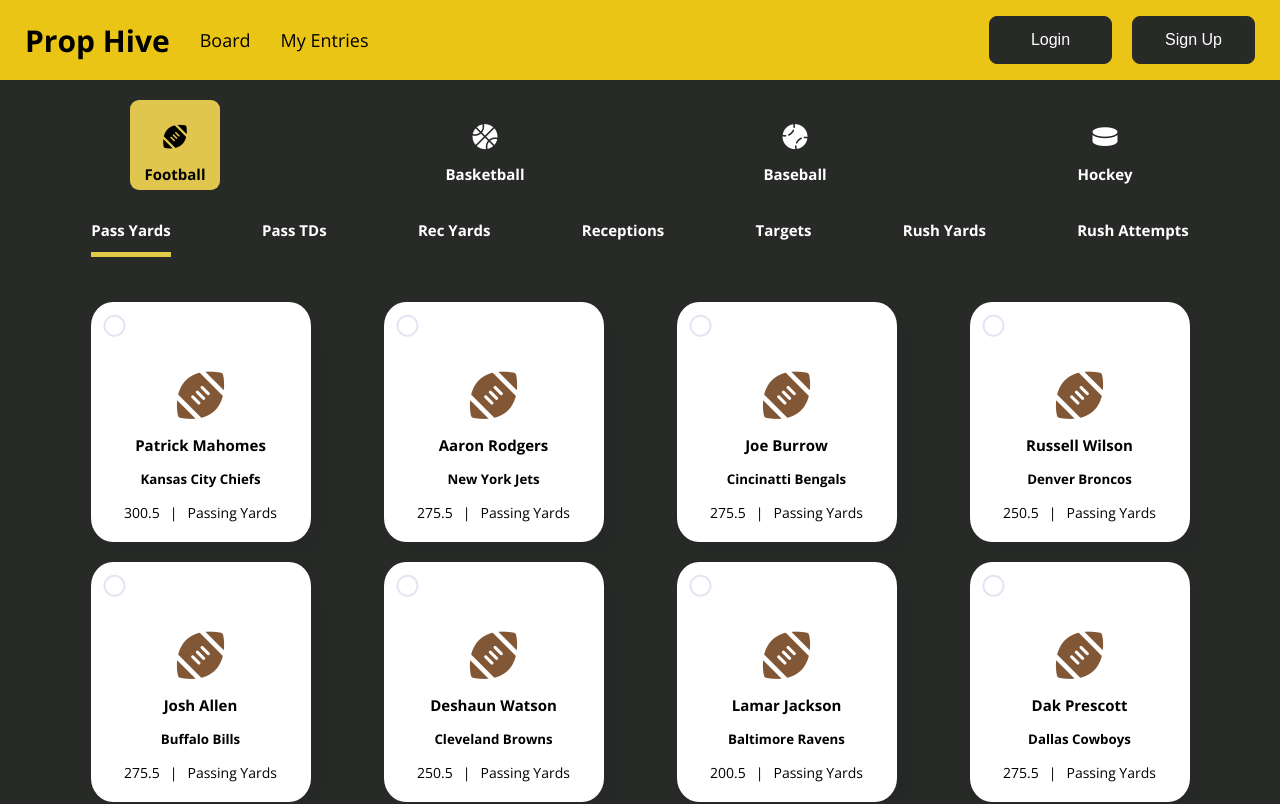
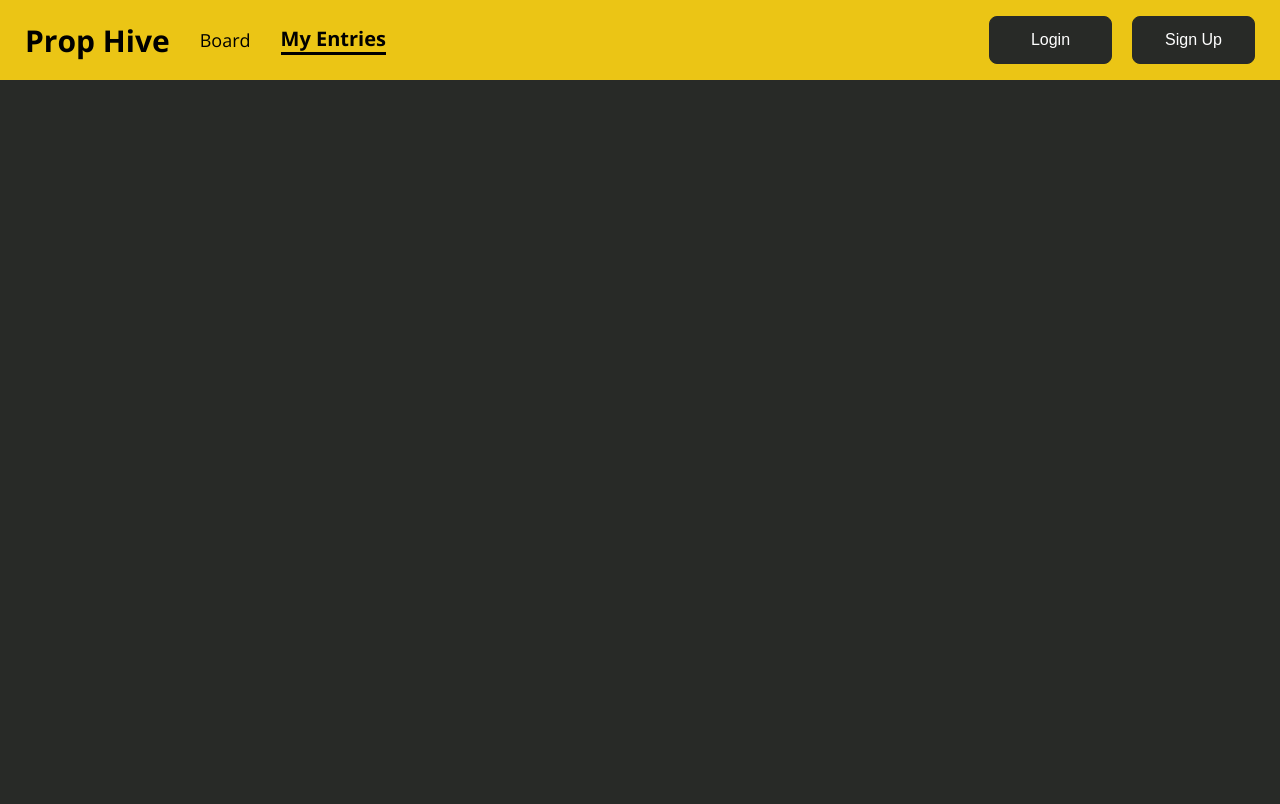
Before and after one commit to bartigue87/prop-dfs-site, a React (Vite) app: page /entries in a window 1280 px wide. Shown: the top 804 px of the page. Built offline with nearby package versions, Linux system fonts and the light colour scheme.

Commit message:
add my entries page and routing

```diff
--- a/package.json
+++ b/package.json
@@ -11,7 +11,8 @@
   },
   "dependencies": {
     "react": "^18.2.0",
-    "react-dom": "^18.2.0"
+    "react-dom": "^18.2.0",
+    "react-router-dom": "^6.11.2"
   },
   "devDependencies": {
     "@types/react": "^18.0.28",
--- a/src/App.jsx
+++ b/src/App.jsx
@@ -1,6 +1,7 @@
-import Header from "./components/Header";
 import Form from "./components/Form";
 import { createContext, useState } from "react";
+import { BrowserRouter as Router, Routes, Route } from "react-router-dom";
+import MyEntriesPage from "./pages/MyEntriesPgae";
 
 export const categoryContext = createContext();
 
@@ -12,10 +13,16 @@ function App() {
     myEntries: [],
   });
 
+  let routes = (
+    <Routes>
+      <Route exact path="/" element={<Form />} />
+      <Route path="/entries" element={<MyEntriesPage />} />
+    </Routes>
+  );
+
   return (
     <categoryContext.Provider value={[formData, setFormData]}>
-      <Header />
-      <Form />
+      <Router>{routes}</Router>
     </categoryContext.Provider>
   );
 }
--- a/src/components/BetslipBuilder.jsx
+++ b/src/components/BetslipBuilder.jsx
@@ -56,7 +56,6 @@ export default function BetslipBuilder() {
 
   const handleAmountInput = (e) => {
     setAmount(e.target.value);
-    console.log(amount);
   };
   useEffect(() => {
     if (formData.betslipSize === 0) {
@@ -88,9 +87,6 @@ export default function BetslipBuilder() {
     }
   };
 
-  console.log("window.innerWidth:", window.innerWidth);
-  console.log(window.innerWidth < 676);
-
   const clearForm = () => {
     setFormData({
       betslipSize: 0,
@@ -103,8 +99,6 @@ export default function BetslipBuilder() {
     });
     setModalStyle({ display: "flex" });
   };
-
-  console.log("formData.myEntries:", formData.myEntries);
 
   const closeMobileBetslip = () => {
     setDisplay({ display: "none" });
--- a/src/components/BetslipSelector.jsx
+++ b/src/components/BetslipSelector.jsx
@@ -5,7 +5,6 @@ export default function BetslipSelector(props) {
   const [formData, setFormData] = useContext(categoryContext);
 
   function handleRadio(event) {
-    console.log(event.target.value);
     const playerProp = {
       id: props.id,
       name: props.name,
@@ -42,7 +41,6 @@ export default function BetslipSelector(props) {
     handleDeselection();
   }, [formData.betslipSize]);
 
-  console.log("entry", props.entry);
   return (
     <>
       <div>
--- a/src/components/Form.jsx
+++ b/src/components/Form.jsx
@@ -10,6 +10,7 @@ import HockeyNavs from "./HockeyNavs";
 import HockeyPlayers from "../pages/HockeyPlayers";
 import BetslipBuilder from "./BetslipBuilder";
 import { categoryContext } from "../App";
+import Header from "./Header";
 
 export const PageContext = createContext();
 
@@ -54,6 +55,7 @@ export default function Form() {
 
   return (
     <PageContext.Provider value={[page, setPage]}>
+      <Header active={"board"} />
       <SportNavbar />
       <div className="form--container" style={grid}>
         <div className="body--container">{PageDisplay()}</div>
--- a/src/components/Header.jsx
+++ b/src/components/Header.jsx
@@ -1,13 +1,39 @@
+import { useNavigate } from "react-router-dom";
 import "./component-styles/Header.css";
 
-export default function Header() {
+export default function Header(props) {
+  const navigate = useNavigate();
+
+  const handleEntriesNav = () => {
+    navigate("/entries");
+  };
+  const handleBoardNav = () => {
+    navigate("/");
+  };
+
+  let style = {
+    borderBottom: "3px solid black",
+    fontSize: "20px",
+    fontWeight: "900",
+  };
+
+  let boardStyle = props.active === "board" ? style : {};
+  let entriesStyle = props.active === "entries" ? style : {};
   return (
     <>
       <header>
         <div className="left--header">
           <h3>Prop Hive</h3>
-          <p>Board</p>
-          <p>My Entries</p>
+          <p className="nav--item" onClick={handleBoardNav} style={boardStyle}>
+            Board
+          </p>
+          <p
+            className="nav--item"
+            onClick={handleEntriesNav}
+            style={entriesStyle}
+          >
+            My Entries
+          </p>
         </div>
         <div className="right--header">
           <button disabled>Login</button>
--- a/src/components/component-styles/Header.css
+++ b/src/components/component-styles/Header.css
@@ -43,6 +43,10 @@ header button {
   background-color: #282a27;
 }
 
+.nav--item {
+  cursor: pointer;
+}
+
 @media only screen and (max-width: 675px) {
   .left--header h3 {
     font-size: 26px;
--- a/src/pages/MyEntriesPgae.jsx
+++ b/src/pages/MyEntriesPgae.jsx
@@ -1,3 +1,42 @@
+import { useContext } from "react";
+import { categoryContext } from "../App";
+import Header from "../components/Header";
+import "./pages_styles/MyEntriesPage.css";
+
 export default function MyEntriesPage() {
-  return <></>;
+  const [formData, setFormData] = useContext(categoryContext);
+  console.log("fomrData.myEntries:", formData.myEntries);
+  let newArray = [];
+
+  formData.myEntries.forEach((nested) => {
+    console.log("nested:", nested);
+    let i = 0;
+    while (i <= nested.length - 3) {
+      console.log(i);
+      newArray.push(
+        <div>
+          <h4> {nested[i].name}</h4>
+          <h5>{nested[i].projection}</h5>
+          <h6>{nested[i].selection}</h6>
+        </div>
+      );
+      i++;
+    }
+    newArray.push(
+      <div>
+        <p>
+          ${nested[nested.length - 2]} wagered to win $
+          {nested[nested.length - 1]}{" "}
+        </p>
+      </div>
+    );
+  });
+
+  console.log(newArray);
+  return (
+    <>
+      <Header active={"entries"} />
+      <div>{newArray}</div>
+    </>
+  );
 }
```
Also changed, not shown: src/pages/pages_styles/MyEntriesPage.css (added), 1 other file (tests, documents, lock files or other folders).
